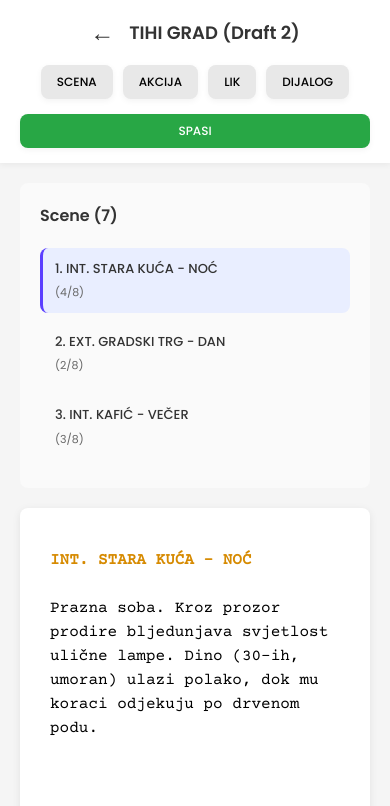
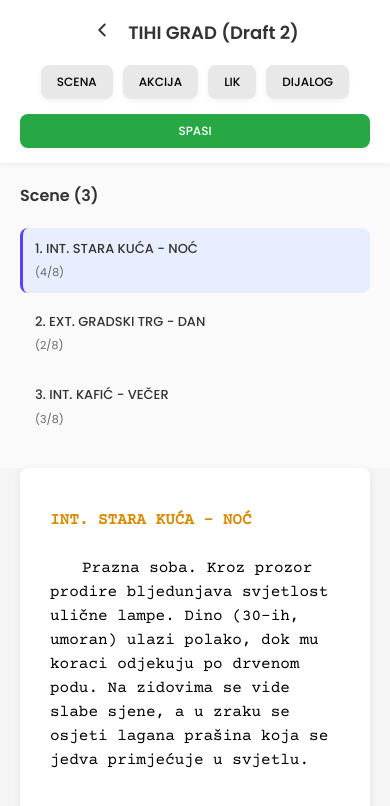
Before and after one commit to edulabic/ScenarijPro, a plain HTML site: page html/writing.html in a window 390 px wide. Drawn offline with nearby package versions, Linux system fonts and the light colour scheme.

Commit message:
Z2 ispravljen sidebar i svg za strelicu

```diff
--- a/css/user.css
+++ b/css/user.css
@@ -119,6 +119,7 @@ label {
 .checkbox-wrapper input[type="checkbox"] {
     width: auto;
     margin: 0;
+    cursor:pointer;
 }
 
 .radio-container {
--- a/css/writing.css
+++ b/css/writing.css
@@ -94,10 +94,8 @@ body {
 
 .content-wrapper {
     display: flex;
-    gap: 20px;
-    padding: 20px;
-    max-width: 1400px;
-    margin: 0 auto;
+    gap: 0;
+    padding: 0;
 }
 
 #sidebar {
@@ -105,7 +103,6 @@ body {
     flex-shrink: 0;
     background-color: #fafafa;
     padding: 20px;
-    border-radius: 8px;
 }
 
 #sidebar h1 {
@@ -165,6 +162,8 @@ body {
     font-size: 12pt;
     line-height: 1.5;
     min-height: 600px;
+    margin: 20px 20px 20px 20px;
+    max-width: 1150px;
 }
 
 .scene-heading {
@@ -176,20 +175,29 @@ body {
 
 .action {
     margin-bottom: 1.5em;
+     text-indent: 2em;
 }
 
 @media (max-width: 750px) {
     .content-wrapper {
         flex-direction: column;
+        gap: 0;
     }
 
     #sidebar {
         width: 100%;
+        order: -1;
+    }
+
+    #editor {
+        padding: 40px 30px;
+        margin: 0 20px 20px 20px;
     }
 
     .buttons {
         width: 100%;
         justify-content: center;
+        max-width: 400px;
     }
 
     #zaglavlje {
@@ -203,9 +211,6 @@ body {
 
     #spasi {
         width: 100%;
-    }
-
-    #editor {
-        padding: 40px 30px;
+        max-width: 400px;
     }
 }
--- a/html/writing.html
+++ b/html/writing.html
@@ -6,7 +6,12 @@
     <body>
         <div id="zaglavlje">
             <div class="left-section">
-            <a href="#" class="back-arrow">←</a>
+            <a href="#" class="back-arrow">
+            <svg width="22" height="22" viewBox="0 0 24 24" fill="none" stroke="currentColor" stroke-width="2" stroke-linecap="round" stroke-linejoin="round">
+            <polyline points="15 18 9 12 15 6"></polyline>
+            </svg>
+            </a>
+
             <h1>TIHI GRAD (Draft 2)</h1>
             </div>
             <div class="buttons">
@@ -20,7 +25,7 @@
 
         <div class="content-wrapper">
         <div id="sidebar">
-            <h1>Scene (7)</h1>
+            <h1>Scene (3)</h1>
             <ul class="scene-list">
                 <li class="scene-item active">
                     <div class="scene-title">1. INT. STARA KUĆA - NOĆ</div>
@@ -41,6 +46,7 @@
             <div class="scene-heading">INT. STARA KUĆA - NOĆ</div>
             <div class="action">
                     Prazna soba. Kroz prozor prodire bljedunjava svjetlost ulične lampe. Dino (30-ih, umoran) ulazi polako, dok mu koraci odjekuju po drvenom podu.
+                    Na zidovima se vide slabe sjene, a u zraku se osjeti lagana prašina koja se jedva primjećuje u svjetlu.
             </div>
         </div>
         </div>
```
